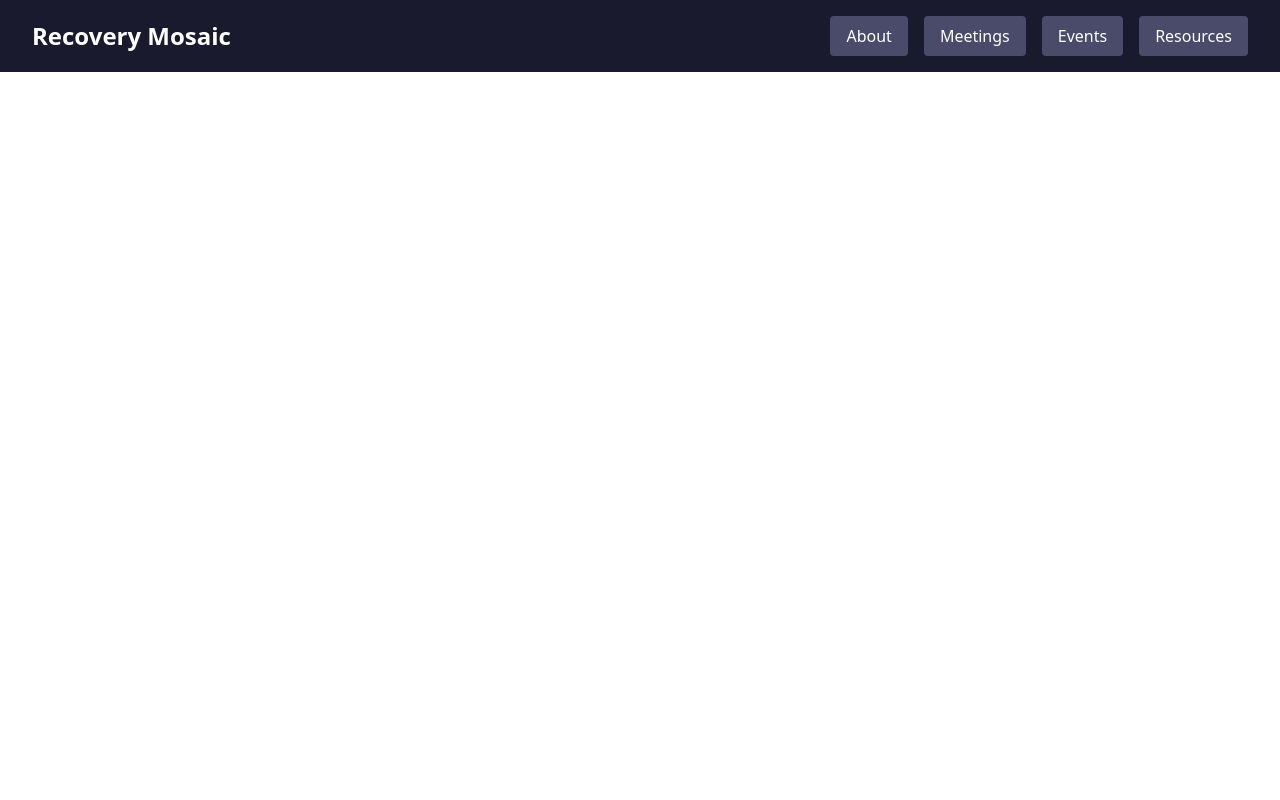
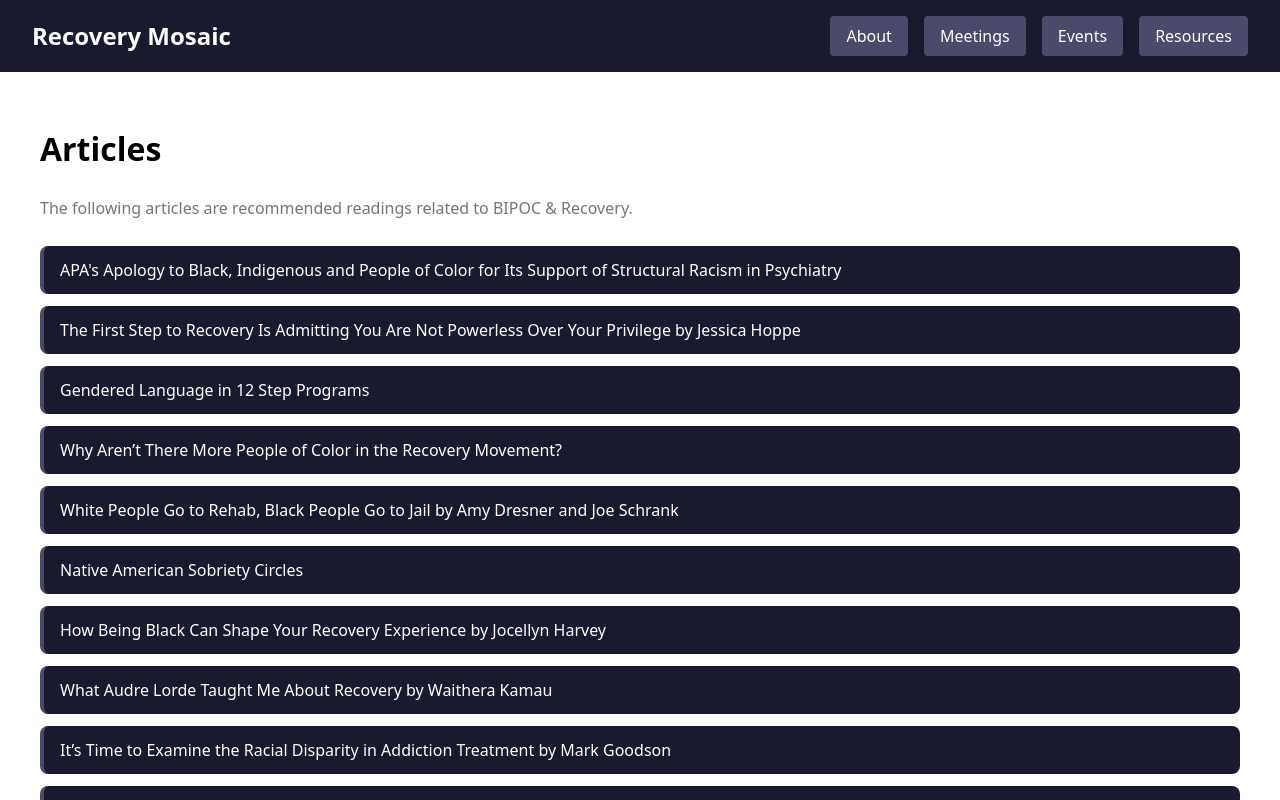
Before and after one commit to marthbear/Recovery-Mosaic, a React (Vite) app: page /resources/articles in a window 1280 px wide. Shown: the top 800 px of the page. Built offline with nearby package versions, Linux system fonts and the light colour scheme.

Commit message:
articles

```diff
--- a/src/App.jsx
+++ b/src/App.jsx
@@ -1,11 +1,12 @@
-import { Routes, Route, Link } from 'react-router-dom'
-import './App.css'
-import Home from './pages/Home'
-import About from './pages/About'
-import Meetings from './pages/Meetings'
-import Events from './pages/Events'
-import Resources from './pages/Resources'
-import Books from './pages/Books'
+import { Routes, Route, Link } from "react-router-dom";
+import "./App.css";
+import Home from "./pages/Home";
+import About from "./pages/About";
+import Meetings from "./pages/Meetings";
+import Events from "./pages/Events";
+import Resources from "./pages/Resources";
+import Books from "./pages/Books";
+import Articles from "./pages/Articles";
 
 function App() {
   return (
@@ -15,10 +16,18 @@ function App() {
           <h1 className="banner-title">Recovery Mosaic</h1>
         </Link>
         <nav className="nav">
-          <Link to="/about" className="nav-button">About</Link>
-          <Link to="/meetings" className="nav-button">Meetings</Link>
-          <Link to="/events" className="nav-button">Events</Link>
-          <Link to="/resources" className="nav-button">Resources</Link>
+          <Link to="/about" className="nav-button">
+            About
+          </Link>
+          <Link to="/meetings" className="nav-button">
+            Meetings
+          </Link>
+          <Link to="/events" className="nav-button">
+            Events
+          </Link>
+          <Link to="/resources" className="nav-button">
+            Resources
+          </Link>
         </nav>
       </header>
       <main className="main-content">
@@ -29,10 +38,11 @@ function App() {
           <Route path="/events" element={<Events />} />
           <Route path="/resources" element={<Resources />} />
           <Route path="/resources/books" element={<Books />} />
+          <Route path="/resources/articles" element={<Articles />} />
         </Routes>
       </main>
     </div>
-  )
+  );
 }
 
-export default App
+export default App;
--- /dev/null
+++ b/src/pages/Articles.jsx
@@ -0,0 +1,119 @@
+import { useNavigate } from "react-router-dom";
+import "./Books.css";
+
+const articlesList = [
+  {
+    id: 1,
+    title:
+      "APA's Apology to Black, Indigenous and People of Color for Its Support of Structural Racism in Psychiatry",
+    url: "https://www.psychiatry.org/newsroom/apa-apology-for-its-support-of-structural-racism-in-psychiatry",
+  },
+  {
+    id: 2,
+    title:
+      "The First Step to Recovery Is Admitting You Are Not Powerless Over Your Privilege by Jessica Hoppe",
+    url: "https://gen.medium.com/the-first-step-to-recovery-is-admitting-you-are-not-powerless-over-your-privilege-1976a2b1a71a",
+  },
+  {
+    id: 3,
+    title: "Gendered Language in 12 Step Programs",
+    url: "https://www.thefix.com/gendered-language-12-step-programs/",
+  },
+  {
+    id: 4,
+    title: "Why Aren’t There More People of Color in the Recovery Movement?",
+    url: "https://www.thefix.com/recovery-movement-lacks-people-of-color/",
+  },
+  {
+    id: 5,
+    title:
+      "White People Go to Rehab, Black People Go to Jail by Amy Dresner and Joe Schrank",
+    url: "https://www.workithealth.com/blog/white-people-go-to-rehab-black-people-go-to-jail/",
+  },
+  {
+    id: 6,
+    title: "Native American Sobriety Circles",
+    url: "https://www.thefix.com/native-american-sobriety-circles/",
+  },
+  {
+    id: 7,
+    title:
+      "How Being Black Can Shape Your Recovery Experience by Jocellyn Harvey",
+    url: "https://www.thetemper.com/recovering-while-black/",
+  },
+  {
+    id: 8,
+    title: "What Audre Lorde Taught Me About Recovery by Waithera Kamau",
+    url: "https://www.thetemper.com/what-audre-lorde-taught-me-about-recovery/",
+  },
+  {
+    id: 9,
+    title:
+      "It’s Time to Examine the Racial Disparity in Addiction Treatment by Mark Goodson",
+    url: "https://www.workithealth.com/blog/race-and-addiction/",
+  },
+  {
+    id: 10,
+    title: "How to Make Recovery Spaces More Inclusive By Lazarus Letcher",
+    url: "https://www.thetemper.com/how-to-make-recovery-spaces-more-inclusive/",
+  },
+  {
+    id: 11,
+    title:
+      "Where Are All The Black People: Diversity & the Changing Face of Recovery by Greg Liotta",
+    url: "https://recoveryview.com/article/where-are-all-the-black-people-diversity-the-changing-face-of-recovery/",
+  },
+  {
+    id: 12,
+    title:
+      "How To Make Sober Culture More Inclusive and Accessible by Khadi A. Oluwatoyin",
+    url: "https://www.thetemper.com/how-to-make-sober-culture-more-inclusive-and-accessible/",
+  },
+  {
+    id: 13,
+    title:
+      "Parallels Between Under-Served Populations in Alcoholics Anonymous and Secular AA Groups (NO LINK)",
+  },
+  {
+    id: 14,
+    title: "Drug Use by Race and Recovery by Ben Lesser",
+    url: "https://dualdiagnosis.org/race-recovery",
+  },
+  {
+    id: 15,
+    title: "Privilege Lurks at the Heart of Recovery Movements",
+    url: "https://www.thefix.com/privilege-recovery-movements/",
+  },
+  {
+    id: 16,
+    title:
+      "Addiction as a Moral Failing: How a Mexican-American Trans-Man Found His Voice Within the Recovery Community by Emiliano Leal",
+    url: "https://medium.com/@emiliano.e.leal/addiction-as-a-moral-failing-how-a-mexican-american-trans-man-found-his-voice-within-the-recovery-d75bafa38223",
+  },
+];
+
+function Articles() {
+  const navigate = useNavigate();
+
+  return (
+    <div className="page">
+      <h1>Articles</h1>
+      <p className="subpage-note">
+        The following articles are recommended readings related to BIPOC &
+        Recovery.
+      </p>
+
+      <ul className="links-list">
+        {articlesList.map((article) => (
+          <li key={article.id}>
+            <a href={article.url} target="_blank" rel="noopener noreferrer">
+              {article.title}
+            </a>
+          </li>
+        ))}
+      </ul>
+    </div>
+  );
+}
+
+export default Articles;
--- a/src/pages/Books.css
+++ b/src/pages/Books.css
@@ -1,7 +1,3 @@
-.back-button:hover {
-  color: #ffffff;
-}
-
 .subpage-note {
   color: #767676;
   margin-bottom: 1.5rem;
```
